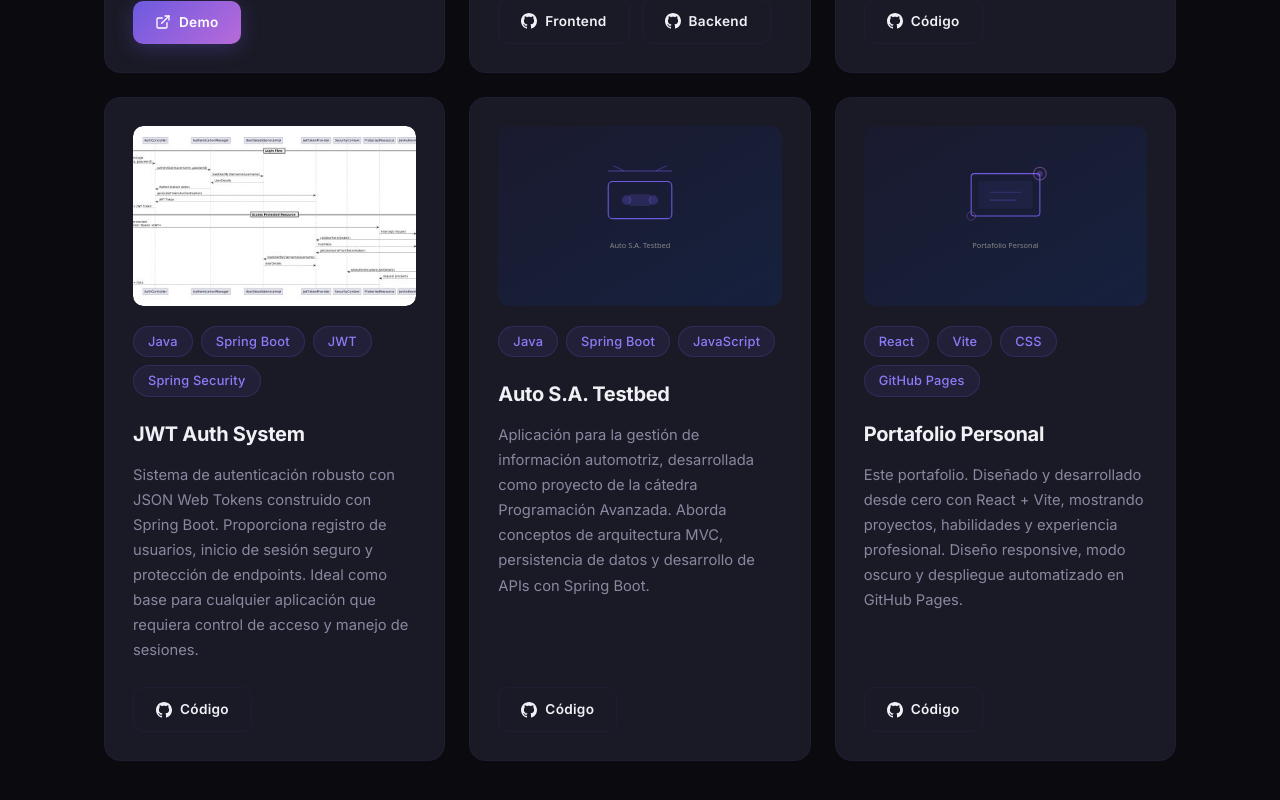
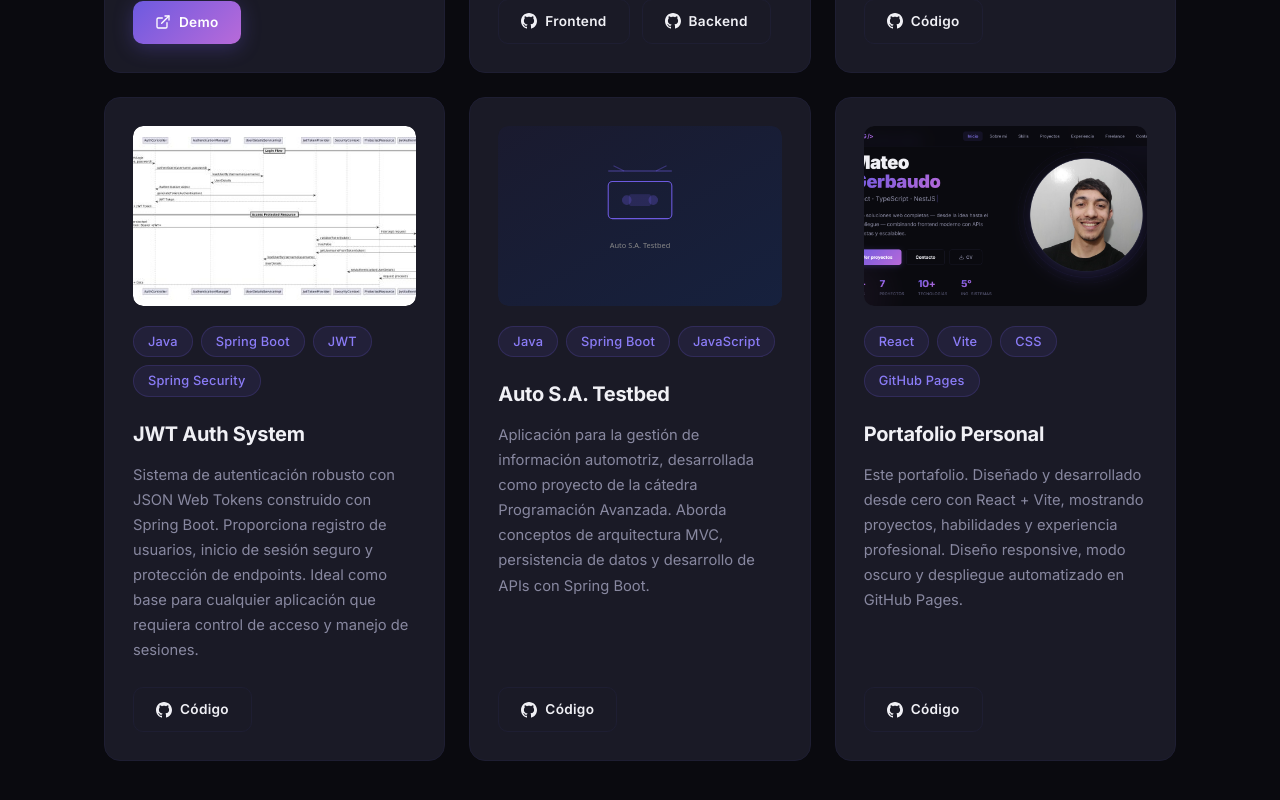
Before and after one commit to gerbaudo19/portafolio, a React (Vite) app: page / in a window 1280 px wide. Shown: the part 4154-4954 px from the top of the page. Built offline with nearby package versions, Linux system fonts and the light colour scheme.

Commit message:
feat: usa imagen real de portafolio

```diff
--- a/src/components/Projects.jsx
+++ b/src/components/Projects.jsx
@@ -69,7 +69,7 @@ const projects = [
   },
   {
     title: 'Portafolio Personal',
-    image: 'portafolio.svg',
+    image: 'portafolio.png',
     description:
       'Este portafolio. Diseñado y desarrollado desde cero con React + Vite, mostrando proyectos, habilidades y experiencia profesional. Diseño responsive, modo oscuro y despliegue automatizado en GitHub Pages.',
     tech: ['React', 'Vite', 'CSS', 'GitHub Pages'],
```
Also changed, not shown: public/portafolio.png (added).
